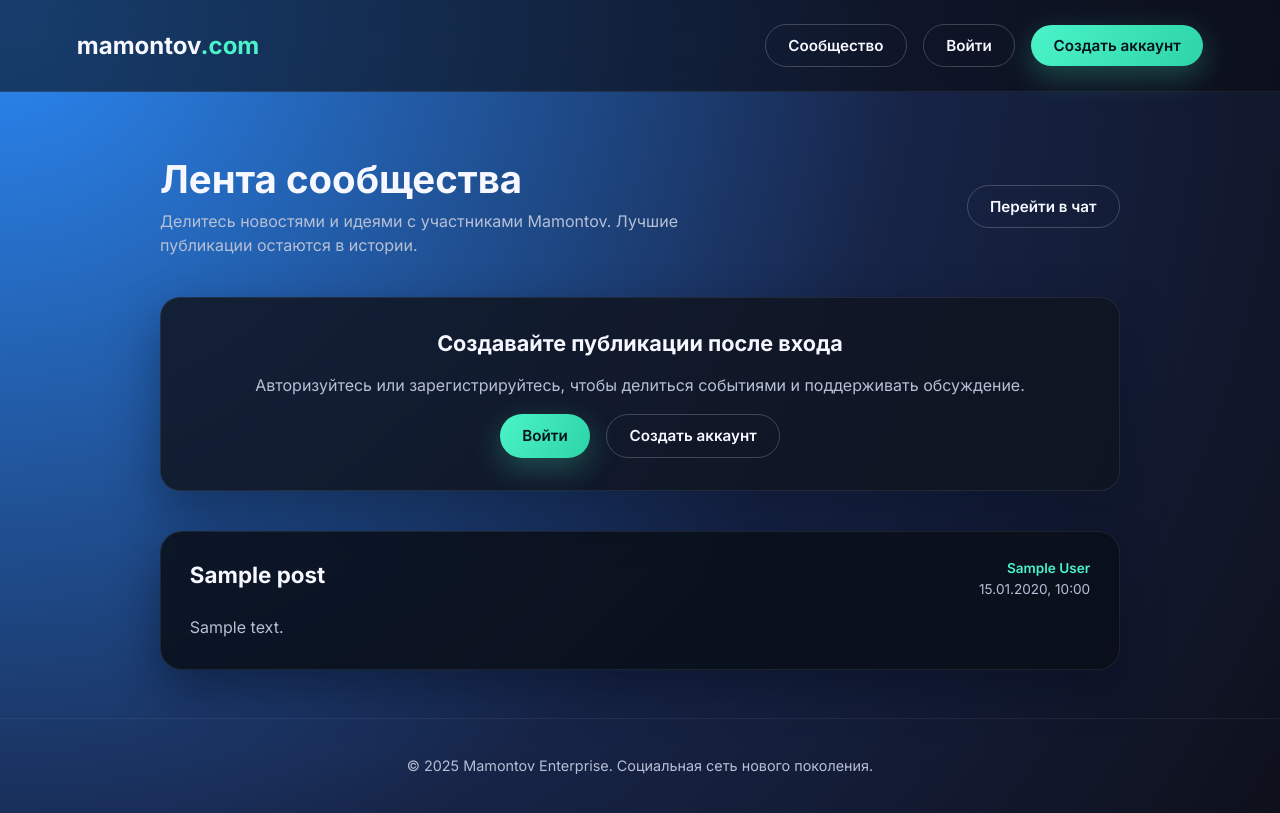
After one commit to TONStalket/MAMONTOV_Project, a Flask app: page /community in a window 1280 px wide. The commit adds this page. Run offline with Flask 3, Linux system fonts and the light colour scheme; tables that the repository leaves empty hold one stand-in row (values such as "Sample post").

Commit message:
Add community feed with posts and sanitizer improvements

```diff
--- a/mamontov_com/routes.py
+++ b/mamontov_com/routes.py
@@ -18,7 +18,7 @@ from flask import (
 from sqlalchemy import desc
 
 from . import db
-from .models import Message, User
+from .models import Message, Post, User
 from .sanitizer import sanitize_message
 
 bp = Blueprint("main", __name__)
@@ -177,3 +177,66 @@ def api_create_message() -> Response:
         ),
         201,
     )
+
+
+@bp.route("/community")
+def community() -> str:
+    posts = Post.query.order_by(desc(Post.created_at)).limit(50).all()
+    return render_template("community.html", posts=posts)
+
+
+@bp.route("/api/posts", methods=["GET"])
+def api_posts() -> Response:
+    posts = Post.query.order_by(desc(Post.created_at)).limit(50).all()
+    payload = [
+        {
+            "id": post.id,
+            "author": post.author.display_name,
+            "title": post.title,
+            "content": post.content,
+            "created_at": post.created_at.isoformat(),
+        }
+        for post in posts
+    ]
+    return jsonify(payload)
+
+
+@bp.route("/api/posts", methods=["POST"])
+@login_required
+def api_create_post() -> Response:
+    data = request.get_json(silent=True) or {}
+    raw_title = str(data.get("title", "")).strip()
+    raw_content = str(data.get("content", "")).strip()
+
+    if len(raw_title) > 150:
+        return jsonify({"error": "Заголовок слишком длинный."}), 400
+
+    title = sanitize_message(raw_title, max_length=120)
+    content = sanitize_message(raw_content, max_length=2000)
+
+    if not title:
+        return jsonify({"error": "Заголовок обязателен."}), 400
+
+    if not content:
+        return jsonify({"error": "Текст публикации не может быть пустым."}), 400
+
+    user = get_current_user()
+    if not user:
+        return jsonify({"error": "Требуется авторизация."}), 401
+
+    post = Post(author=user, title=title, content=content)
+    db.session.add(post)
+    db.session.commit()
+
+    return (
+        jsonify(
+            {
+                "id": post.id,
+                "author": post.author.display_name,
+                "title": post.title,
+                "content": post.content,
+                "created_at": post.created_at.isoformat(),
+            }
+        ),
+        201,
+    )
--- a/mamontov_com/static/css/style.css
+++ b/mamontov_com/static/css/style.css
@@ -361,6 +361,170 @@ body > .flash {
     pointer-events: none;
 }
 
+.community {
+    display: flex;
+    flex-direction: column;
+    gap: 2.5rem;
+    max-width: 960px;
+    margin: 0 auto;
+}
+
+.community-header {
+    display: flex;
+    justify-content: space-between;
+    align-items: center;
+    flex-wrap: wrap;
+    gap: 1.5rem;
+}
+
+.community-header h1 {
+    margin: 0;
+    font-size: clamp(1.8rem, 3vw, 2.4rem);
+}
+
+.community-header p {
+    margin: 0.4rem 0 0;
+    color: var(--text-secondary);
+    max-width: 540px;
+    line-height: 1.5;
+}
+
+.post-form,
+.post-form-disabled {
+    display: flex;
+    flex-direction: column;
+    gap: 1rem;
+    padding: 2rem;
+    border-radius: 20px;
+    background: var(--card-bg);
+    border: 1px solid var(--card-border);
+    box-shadow: 0 22px 50px rgba(5, 12, 31, 0.4);
+}
+
+.post-form h2,
+.post-form-disabled h2 {
+    margin: 0;
+    font-size: 1.35rem;
+}
+
+.post-form label {
+    font-weight: 600;
+}
+
+.post-form input,
+.post-form textarea {
+    border-radius: 14px;
+    border: 1px solid rgba(255, 255, 255, 0.15);
+    background: rgba(8, 12, 23, 0.8);
+    color: var(--text-primary);
+    padding: 0.85rem 1rem;
+    font-size: 1rem;
+    outline: none;
+    transition: border-color 0.2s ease;
+}
+
+.post-form input:focus,
+.post-form textarea:focus {
+    border-color: rgba(75, 243, 200, 0.45);
+}
+
+.post-form textarea {
+    resize: vertical;
+    min-height: 140px;
+}
+
+.post-form-footer {
+    display: flex;
+    justify-content: space-between;
+    align-items: center;
+    flex-wrap: wrap;
+    gap: 1rem;
+}
+
+.post-form-footer .hint {
+    color: var(--text-secondary);
+    font-size: 0.85rem;
+}
+
+.post-form.is-loading {
+    opacity: 0.6;
+    pointer-events: none;
+}
+
+.post-form-disabled {
+    text-align: center;
+    gap: 1.2rem;
+}
+
+.post-form-disabled p {
+    color: var(--text-secondary);
+    margin: 0;
+}
+
+.post-form-actions {
+    display: flex;
+    flex-wrap: wrap;
+    justify-content: center;
+    gap: 1rem;
+}
+
+.posts-list {
+    display: flex;
+    flex-direction: column;
+    gap: 1.5rem;
+}
+
+.post {
+    padding: 1.8rem;
+    border-radius: 22px;
+    background: rgba(10, 15, 26, 0.88);
+    border: 1px solid rgba(255, 255, 255, 0.08);
+    box-shadow: 0 20px 45px rgba(4, 12, 28, 0.45);
+}
+
+.post-header {
+    display: flex;
+    justify-content: space-between;
+    align-items: flex-start;
+    gap: 1rem;
+}
+
+.post-title {
+    margin: 0;
+    font-size: 1.4rem;
+    line-height: 1.3;
+}
+
+.post-meta {
+    display: flex;
+    flex-direction: column;
+    align-items: flex-end;
+    gap: 0.3rem;
+    font-size: 0.85rem;
+    color: var(--text-secondary);
+}
+
+.post-author {
+    font-weight: 600;
+    color: var(--accent);
+}
+
+.post-content {
+    margin: 1.1rem 0 0;
+    color: var(--text-secondary);
+    line-height: 1.6;
+}
+
+.empty-state {
+    margin: 0;
+    padding: 1.5rem 1.8rem;
+    border-radius: 18px;
+    background: rgba(8, 12, 23, 0.85);
+    border: 1px dashed rgba(255, 255, 255, 0.18);
+    color: var(--text-secondary);
+    text-align: center;
+}
+
 .footer {
     padding: 1.5rem 6vw;
     text-align: center;
@@ -383,4 +547,23 @@ body > .flash {
     .button {
         width: 100%;
     }
+
+    .community-header {
+        flex-direction: column;
+        align-items: flex-start;
+    }
+
+    .post-header {
+        flex-direction: column;
+        align-items: flex-start;
+    }
+
+    .post-meta {
+        align-items: flex-start;
+    }
+
+    .post-form-footer {
+        flex-direction: column;
+        align-items: flex-start;
+    }
 }
--- /dev/null
+++ b/mamontov_com/static/js/community.js
@@ -0,0 +1,169 @@
+const postsList = document.getElementById('postsList');
+const postForm = document.getElementById('postForm');
+const postTitleInput = document.getElementById('postTitle');
+const postContentInput = document.getElementById('postContent');
+
+function showInlineNotification(message, type = 'info') {
+    const container = document.createElement('div');
+    container.className = `flash flash-${type}`;
+    container.textContent = message;
+    document.body.appendChild(container);
+    setTimeout(() => container.remove(), 4000);
+}
+
+function formatDate(dateString) {
+    const date = new Date(dateString);
+    if (Number.isNaN(date.getTime())) {
+        return '';
+    }
+
+    return date.toLocaleString('ru-RU', {
+        day: '2-digit',
+        month: '2-digit',
+        year: 'numeric',
+        hour: '2-digit',
+        minute: '2-digit',
+    });
+}
+
+function renderPosts(posts) {
+    if (!postsList) {
+        return;
+    }
+
+    postsList.innerHTML = '';
+    const fragment = document.createDocumentFragment();
+
+    if (!posts.length) {
+        const empty = document.createElement('p');
+        empty.className = 'empty-state';
+        empty.textContent = 'Пока нет публикаций. Станьте первым, кто расскажет о чём-то важном.';
+        fragment.appendChild(empty);
+    } else {
+        posts.forEach((post) => {
+            const article = document.createElement('article');
+            article.className = 'post';
+            article.dataset.postId = post.id;
+
+            const header = document.createElement('header');
+            header.className = 'post-header';
+
+            const title = document.createElement('h2');
+            title.className = 'post-title';
+            title.textContent = post.title;
+
+            const meta = document.createElement('div');
+            meta.className = 'post-meta';
+
+            const author = document.createElement('span');
+            author.className = 'post-author';
+            author.textContent = post.author;
+
+            const time = document.createElement('time');
+            time.className = 'post-time';
+            time.dateTime = post.created_at;
+            time.textContent = formatDate(post.created_at);
+
+            meta.appendChild(author);
+            meta.appendChild(time);
+
+            header.appendChild(title);
+            header.appendChild(meta);
+
+            const content = document.createElement('p');
+            content.className = 'post-content';
+            content.textContent = post.content;
+
+            article.appendChild(header);
+            article.appendChild(content);
+            fragment.appendChild(article);
+        });
+    }
+
+    postsList.appendChild(fragment);
+}
+
+async function fetchPosts() {
+    const response = await fetch('/api/posts');
+    if (!response.ok) {
+        throw new Error('Не удалось получить публикации.');
+    }
+
+    return response.json();
+}
+
+async function createPost(title, content) {
+    const response = await fetch('/api/posts', {
+        method: 'POST',
+        headers: {
+            'Content-Type': 'application/json',
+        },
+        body: JSON.stringify({ title, content }),
+    });
+
+    if (!response.ok) {
+        const data = await response.json().catch(() => ({}));
+        const message = data.error || 'Не удалось опубликовать сообщение.';
+        throw new Error(message);
+    }
+
+    return response.json();
+}
+
+async function loadPostsWithHandling() {
+    try {
+        const posts = await fetchPosts();
+        renderPosts(posts);
+    } catch (error) {
+        console.error(error);
+        showInlineNotification(error.message, 'warning');
+    }
+}
+
+function setFormLoading(isLoading) {
+    if (!postForm) {
+        return;
+    }
+
+    postForm.classList.toggle('is-loading', isLoading);
+    const controls = postForm.querySelectorAll('input, textarea, button');
+    controls.forEach((control) => {
+        control.disabled = isLoading;
+    });
+}
+
+postForm?.addEventListener('submit', async (event) => {
+    event.preventDefault();
+
+    const title = postTitleInput.value.trim();
+    const content = postContentInput.value.trim();
+
+    if (!title || !content) {
+        showInlineNotification('Заполните заголовок и текст публикации.', 'warning');
+        return;
+    }
+
+    setFormLoading(true);
+
+    try {
+        await createPost(title, content);
+        postTitleInput.value = '';
+        postContentInput.value = '';
+        await loadPostsWithHandling();
+        showInlineNotification('Публикация добавлена!', 'success');
+    } catch (error) {
+        console.error(error);
+        showInlineNotification(error.message, 'danger');
+    } finally {
+        setFormLoading(false);
+    }
+});
+
+function initCommunityPage() {
+    loadPostsWithHandling();
+    setInterval(loadPostsWithHandling, 10000);
+}
+
+if (postsList) {
+    initCommunityPage();
+}
--- a/mamontov_com/templates/base.html
+++ b/mamontov_com/templates/base.html
@@ -17,9 +17,11 @@
             <nav class="topbar-nav">
                 {% if current_user %}
                     <span class="welcome">Привет, {{ current_user.display_name }}!</span>
+                    <a class="button ghost" href="{{ url_for('main.community') }}">Сообщество</a>
                     <a class="button ghost" href="{{ url_for('main.messenger') }}">Мессенджер</a>
                     <a class="button" href="{{ url_for('main.logout') }}">Выйти</a>
                 {% else %}
+                    <a class="button ghost" href="{{ url_for('main.community') }}">Сообщество</a>
                     <a class="button ghost" href="{{ url_for('main.login') }}">Войти</a>
                     <a class="button" href="{{ url_for('main.register') }}">Создать аккаунт</a>
                 {% endif %}
--- /dev/null
+++ b/mamontov_com/templates/community.html
@@ -0,0 +1,58 @@
+{% extends "base.html" %}
+{% block title %}Сообщество — Mamontov.com{% endblock %}
+
+{% block content %}
+<section class="community">
+    <div class="community-header">
+        <div>
+            <h1>Лента сообщества</h1>
+            <p>Делитесь новостями и идеями с участниками Mamontov. Лучшие публикации остаются в истории.</p>
+        </div>
+        <a class="button ghost" href="{{ url_for('main.messenger') }}">Перейти в чат</a>
+    </div>
+
+    {% if current_user %}
+    <form class="post-form" id="postForm" autocomplete="off">
+        <h2>Новая публикация</h2>
+        <label for="postTitle">Заголовок</label>
+        <input id="postTitle" name="title" type="text" maxlength="120" placeholder="О чём вы хотите рассказать?" required>
+        <label for="postContent">Текст</label>
+        <textarea id="postContent" name="content" rows="4" maxlength="2000" placeholder="Поделитесь новостями сообщества" required></textarea>
+        <div class="post-form-footer">
+            <span class="hint">До 120 символов в заголовке и 2000 — в тексте.</span>
+            <button class="button" type="submit">Опубликовать</button>
+        </div>
+    </form>
+    {% else %}
+    <div class="post-form post-form-disabled">
+        <h2>Создавайте публикации после входа</h2>
+        <p>Авторизуйтесь или зарегистрируйтесь, чтобы делиться событиями и поддерживать обсуждение.</p>
+        <div class="post-form-actions">
+            <a class="button" href="{{ url_for('main.login') }}">Войти</a>
+            <a class="button ghost" href="{{ url_for('main.register') }}">Создать аккаунт</a>
+        </div>
+    </div>
+    {% endif %}
+
+    <div class="posts-list" id="postsList">
+        {% for post in posts %}
+        <article class="post" data-post-id="{{ post.id }}">
+            <header class="post-header">
+                <h2 class="post-title">{{ post.title }}</h2>
+                <div class="post-meta">
+                    <span class="post-author">{{ post.author.display_name }}</span>
+                    <time class="post-time" datetime="{{ post.created_at.isoformat() }}">{{ post.created_at.strftime("%d.%m.%Y %H:%M") }}</time>
+                </div>
+            </header>
+            <p class="post-content">{{ post.content }}</p>
+        </article>
+        {% else %}
+        <p class="empty-state">Пока нет публикаций. Станьте первым, кто расскажет о чём-то важном.</p>
+        {% endfor %}
+    </div>
+</section>
+{% endblock %}
+
+{% block extra_scripts %}
+<script src="{{ url_for('static', filename='js/community.js') }}" defer></script>
+{% endblock %}
--- a/mamontov_com/templates/home.html
+++ b/mamontov_com/templates/home.html
@@ -9,6 +9,7 @@
         <div class="hero-actions">
             <a class="button" href="{{ url_for('main.register') }}">Присоединиться</a>
             <a class="button ghost" href="{{ url_for('main.login') }}">Войти</a>
+            <a class="button ghost" href="{{ url_for('main.community') }}">Лента сообщества</a>
         </div>
     </div>
     <div class="hero-illustration">
```
Also changed, not shown: mamontov_com/models.py (+18 -0 lines), mamontov_com/sanitizer.py (+10 -8 lines).
